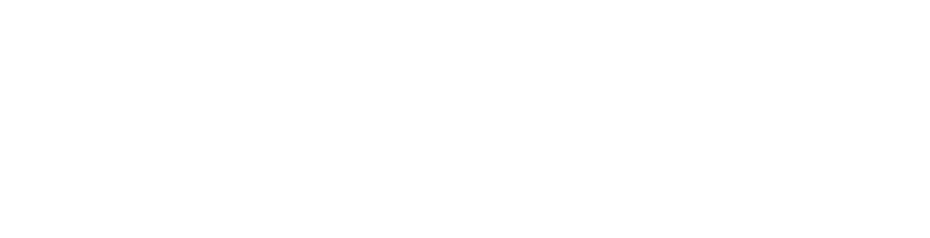
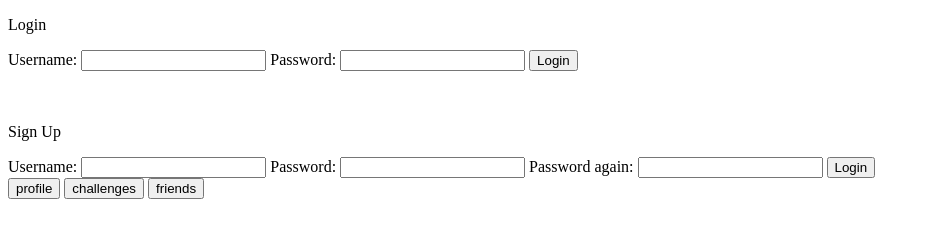
Before and after one commit to PetrVorlos35/Projekt2023-24, a plain HTML site: page login.html in a window 1280 px wide. Shown: the whole page, without its empty margins (0-930 px from the left). Drawn offline with Linux system fonts and the light colour scheme.

Commit message:
struktura

```diff
--- a/login.html
+++ b/login.html
@@ -3,9 +3,31 @@
 <head>
     <meta charset="UTF-8">
     <meta name="viewport" content="width=device-width, initial-scale=1.0">
-    <title>Login</title>
+    <title>Login/Sign up</title>
 </head>
 <body>
+    <p>Login</p>
+    <form action="">
+        <label for="Username">Username:</label>
+        <input type="text" id="Username">
+        <label for="Password">Password:</label>
+        <input type="password" id="Password">
+        <input type="submit" value="Login">
+    </form>
+<br><br>
+    <p>Sign Up</p>
+    <form action="">
+        <label for="Username">Username:</label>
+        <input type="text" id="Username">
+        <label for="Password">Password:</label>
+        <input type="password" id="Password">
+        <label for="PasswordAgain">Password again:</label>
+        <input type="password" id="PasswordAgain">
+        <input type="submit" value="Login">
+    </form>
 
+    <button onclick="document.location='profile.html'">profile</button>
+    <button onclick="document.location='challenges.html'">challenges</button>
+    <button onclick="document.location='friends.html'">friends</button>
 </body>
 </html>
```
Also changed, not shown: challenges.html (added, +13 -0 lines), friends.html (added, +15 -0 lines), index.html (+1 -2 lines), profile.html (+15 -0 lines).
